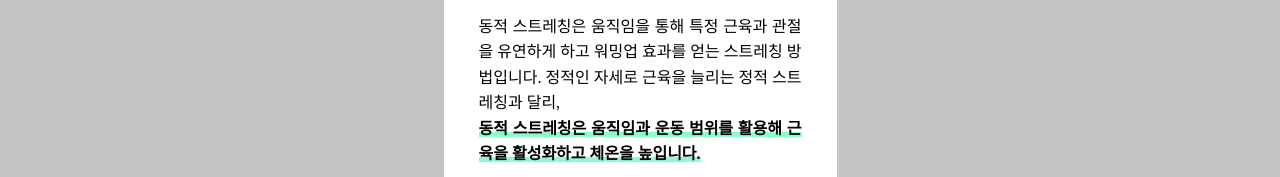
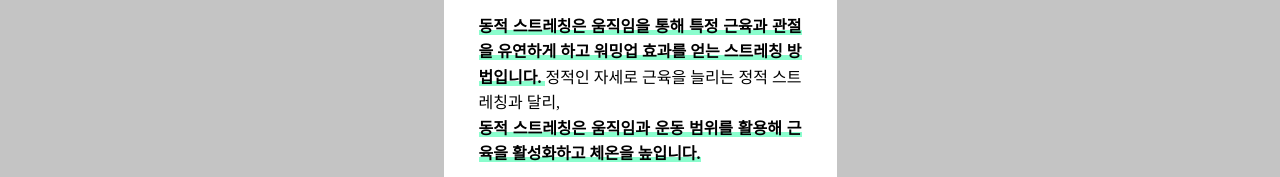
Before and after one commit to sungbinm/Health, a website: page public/stretching.html in a window 1280 px wide. Shown: the part 200-377 px from the top of the page. Drawn offline with nearby package versions, Linux system fonts and the light colour scheme; no server answers; grey boxes are pictures that could not be loaded.

Commit message:
설명좀더추가

```diff
--- a/public/stretching.html
+++ b/public/stretching.html
@@ -32,7 +32,9 @@
             <div class="frame-4">
               <div class="frame-5">
                 <div class="frame-6">
-                  <div class="text-wrapper-4">동적 스트레칭은 움직임을 통해 특정 근육과 관절을 유연하게 하고 워밍업 효과를 얻는 스트레칭 방법입니다.
+                  <div class="text-wrapper-4"><p class="text-styled">
+                    동적 스트레칭은 움직임을 통해 특정 근육과 관절을 유연하게 하고 워밍업 효과를 얻는 스트레칭 방법입니다.
+                  </p>
                     정적인 자세로 근육을 늘리는 정적 스트레칭과 달리,
                     <div class="text-wrapper-5"><p class="text-styled">동적 스트레칭은 움직임과 운동 범위를 활용해 근육을 활성화하고 체온을 높입니다.</p></div></div>
                   <iframe width="360" height="201"
```
